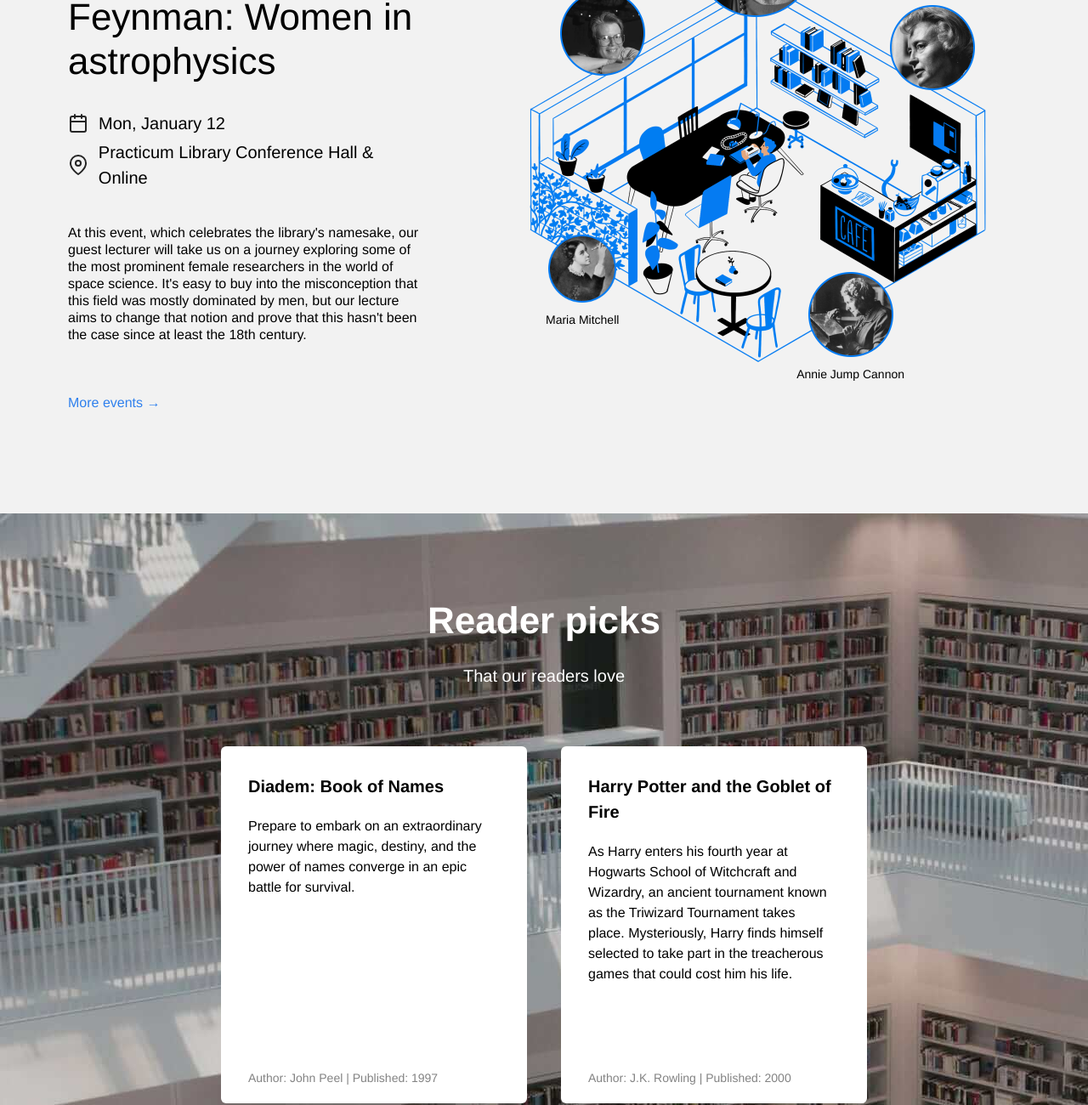
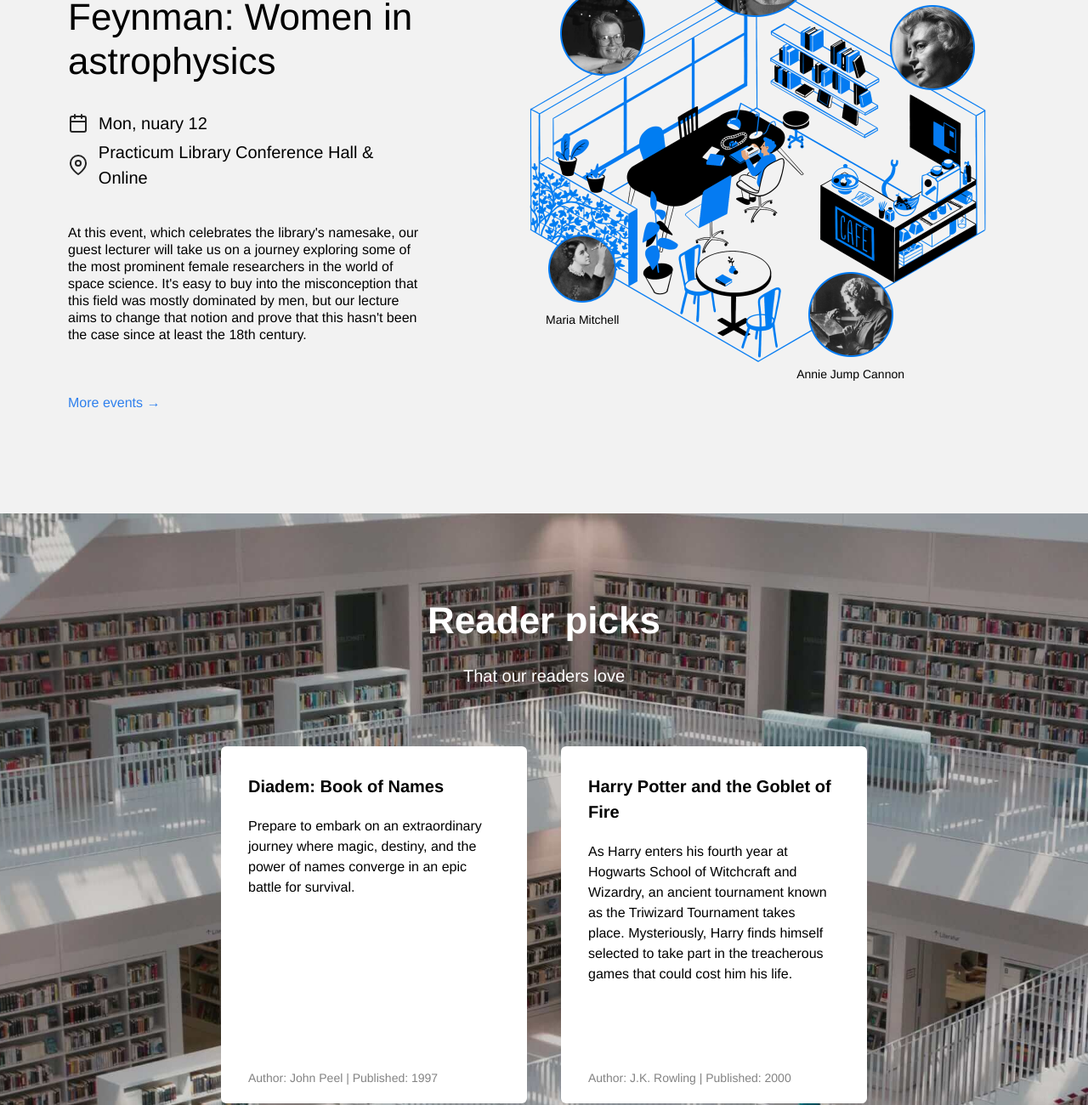
Before and after one commit to ialbertmartinez/se_project_library, a plain HTML site: page index.html in a window 1280 px wide. Shown: the part 1020-2320 px from the top of the page at 85% size. Drawn offline with Linux system fonts and the light colour scheme.

Commit message:
Correct semantics + update css with BEM methodology

```diff
--- a/index.html
+++ b/index.html
@@ -68,7 +68,9 @@
                 <div
                   class="event-info__icon event-info__icon_type_calendar"
                 ></div>
-                <p class="event-info__text">Mon, January 12</p>
+                <p class="event-info__text">
+                  <time datetime="2023-01-12">Mon, <Ja></Ja>nuary 12</time>
+                </p>
               </div>
               <div class="event-info__item">
                 <div class="event-info__icon event-info__icon_type_pin"></div>
--- a/styles/style.css
+++ b/styles/style.css
@@ -1,9 +1,3 @@
-*,
-*::after,
-*::before {
-  box-sizing: border-box;
-}
-
 .page {
   min-width: 1100px;
   max-width: 1600px;
@@ -242,10 +236,11 @@
   font-size: 14px;
   margin: 0;
 }
-
 .staff {
   padding: 100px 0 140px;
   background-image: url("../images/staff_picks_background.jpg");
+  background-position: center center;
+  background-size: cover;
 }
 
 .staff__title {
@@ -253,7 +248,7 @@
   font-size: 44px;
   line-height: 52px;
   margin: 0 0 24px;
-  color: white;
+  color: #ffffff;
 }
 
 .staff__subtitle {
@@ -386,7 +381,6 @@
   max-width: 660px;
   display: flex;
   flex-direction: column;
-  justify-content: space-between;
   z-index: 2;
 }
 
@@ -475,6 +469,7 @@
 .footer__social-icon {
   width: 16px;
   height: 16px;
+  margin-right: 10px;
 }
 
 .footer__copyright {
```
